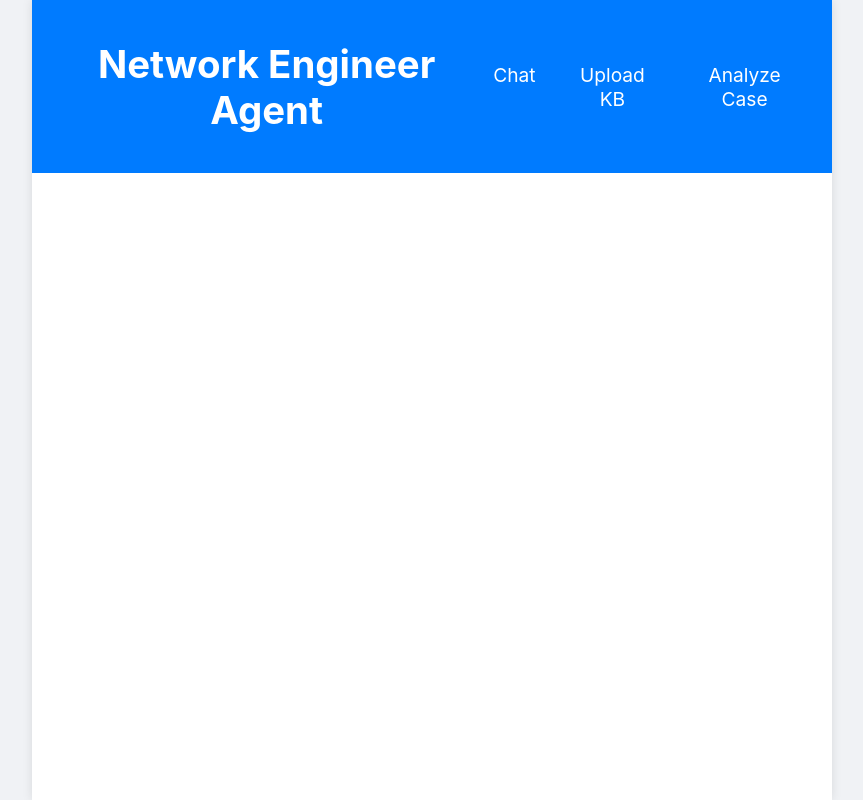
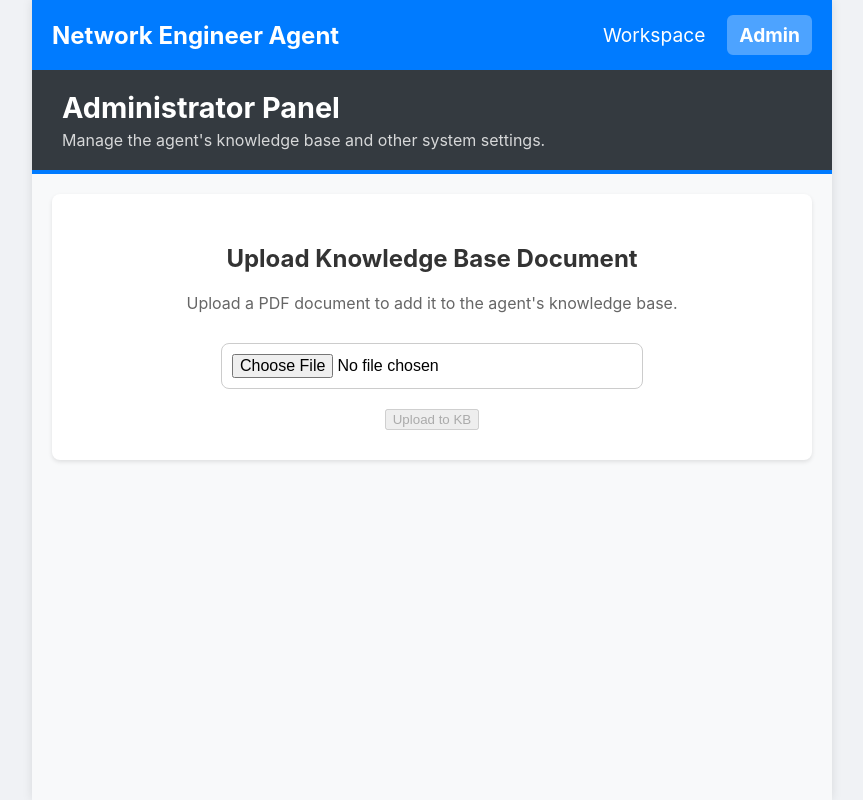
Before and after one commit to mazelcar/agentic-system-frontend, a React (Create React App) app: page /admin in a window 1280 px wide. Shown: the whole page, without its empty margins (208-1071 px from the left). Built offline with nearby package versions, Linux system fonts and the light colour scheme; no server answers.

Commit message:
creating admin screen

```diff
--- /dev/null
+++ b/src/AdminPage.css
@@ -0,0 +1,42 @@
+/* src/AdminPage.css */
+
+.admin-page-container {
+  display: flex;
+  flex-direction: column;
+  height: 100%;
+  background-color: #f8f9fa;
+}
+
+.admin-header {
+  background-color: #343a40;
+  color: white;
+  padding: 20px 30px;
+  border-bottom: 4px solid #007bff;
+}
+
+.admin-header h2 {
+  margin: 0;
+  font-size: 1.8rem;
+}
+
+.admin-header p {
+  margin: 5px 0 0;
+  opacity: 0.8;
+}
+
+.admin-content {
+  padding: 20px;
+  overflow-y: auto;
+  flex-grow: 1;
+}
+
+/* We can reuse some of the upload styles, but let's scope them
+   to be inside the admin page for better separation */
+.admin-content .upload-container {
+  background-color: #ffffff;
+  border-radius: 8px;
+  box-shadow: 0 2px 4px rgba(0,0,0,0.1);
+  padding: 30px;
+  max-width: 700px;
+  margin: 0 auto;
+}
--- /dev/null
+++ b/src/AdminPage.js
@@ -0,0 +1,20 @@
+// src/AdminPage.js
+import React from 'react';
+import Upload from './Upload';
+import './AdminPage.css';
+
+function AdminPage() {
+  return (
+    <div className="admin-page-container">
+      <div className="admin-header">
+        <h2>Administrator Panel</h2>
+        <p>Manage the agent's knowledge base and other system settings.</p>
+      </div>
+      <div className="admin-content">
+        <Upload />
+      </div>
+    </div>
+  );
+}
+
+export default AdminPage;
--- a/src/App.css
+++ b/src/App.css
@@ -36,6 +36,17 @@ body {
   align-items: center;
   width: 100%;
 }
+
+/* NEW STYLE FOR THE TITLE LINK */
+.nav-link-title {
+  color: white;
+  text-decoration: none;
+}
+.nav-link-title h1 {
+  margin: 0;
+  font-size: 1.5rem; /* Make title a bit bigger */
+}
+
 
 .navigation {
   display: flex;
--- a/src/App.js
+++ b/src/App.js
@@ -3,39 +3,47 @@
 import React from 'react';
 import { BrowserRouter as Router, Routes, Route, NavLink } from 'react-router-dom';
 import './App.css';
-import Chat from './Chat';
-import Upload from './Upload';
-import AnalyzeCase from './AnalyzeCase';
-import { CaseProvider } from './context/CaseContext';
+import './AdminPage.css'; // Import new CSS
+import Workspace from './Workspace'; // Import new Workspace component
+import AdminPage from './AdminPage'; // Import new AdminPage component
+import { CaseProvider, useCaseContext } from './context/CaseContext';
 
-function App() {
+// A new component for the header to access context
+function AppHeader() {
+  const { activeCaseId } = useCaseContext();
+
   return (
-    // Wrap the entire application in the CaseProvider
-    <CaseProvider>
-      <Router>
-        <div className="App">
     <div className="header">
       <div className="header-content">
-              <h1>Network Engineer Agent</h1>
+        <NavLink to="/" className="nav-link-title">
+          <h1>
+            {activeCaseId ? `Case: ${activeCaseId}` : 'Network Engineer Agent'}
+          </h1>
+        </NavLink>
         <nav className="navigation">
           <NavLink to="/" className={({ isActive }) => (isActive ? 'nav-link active' : 'nav-link')}>
-                  Chat
+            Workspace
           </NavLink>
-                <NavLink to="/upload" className={({ isActive }) => (isActive ? 'nav-link active' : 'nav-link')}>
-                  Upload KB
-                </NavLink>
-                <NavLink to="/analyze" className={({ isActive }) => (isActive ? 'nav-link active' : 'nav-link')}>
-                  Analyze Case
+          <NavLink to="/admin" className={({ isActive }) => (isActive ? 'nav-link active' : 'nav-link')}>
+            Admin
           </NavLink>
         </nav>
       </div>
     </div>
+  );
+}
 
+
+function App() {
+  return (
+    <CaseProvider>
+      <Router>
+        <div className="App">
+          <AppHeader />
           <div className="content-area">
             <Routes>
-              <Route path="/" element={<Chat />} />
-              <Route path="/upload" element={<Upload />} />
-              <Route path="/analyze" element={<AnalyzeCase />} />
+              <Route path="/" element={<Workspace />} />
+              <Route path="/admin" element={<AdminPage />} />
             </Routes>
           </div>
         </div>
--- a/src/Chat.js
+++ b/src/Workspace.js
@@ -1,4 +1,4 @@
-// src/Chat.js
+// src/Workspace.js
 
 import React, { useState, useEffect, useCallback, useRef } from 'react';
 import axios from 'axios';
@@ -6,11 +6,11 @@ import { useCaseContext } from './context/CaseContext';
 import TacSummary from './TacSummary';
 import NewCaseModal from './NewCaseModal';
 import SourceDocuments from './SourceDocuments';
-import EvidenceModal from './EvidenceModal'; // <-- IMPORT THE NEW COMPONENT
+import EvidenceModal from './EvidenceModal';
 
 const API_URL = process.env.REACT_APP_API_URL;
 
-function Chat() {
+function Workspace() {
   // Global state
   const { activeCaseId, setActiveCaseId } = useCaseContext();
 
@@ -26,7 +26,7 @@ function Chat() {
   const [userInput, setUserInput] = useState('');
   const [isProcessingAction, setIsProcessingAction] = useState(false);
   const [interactions, setInteractions] = useState([]);
-  const [viewingEvidence, setViewingEvidence] = useState(null); // <-- NEW STATE FOR MODAL
+  const [viewingEvidence, setViewingEvidence] = useState(null);
   const logContainerRef = useRef(null);
 
   const fetchCaseData = useCallback(async (id) => {
@@ -68,10 +68,8 @@ function Chat() {
   }, [activeCaseId, fetchCaseData]);
 
   useEffect(() => {
-    // This effect is for the interaction log, not the main summary scroll
     const logEl = logContainerRef.current;
     if (logEl) {
-      // A slight delay can help ensure the DOM has updated before we scroll
       setTimeout(() => {
         logEl.scrollTop = logEl.scrollHeight;
       }, 100);
@@ -115,6 +113,7 @@ function Chat() {
     }
   };
 
+  // This is the "Lobby" view, shown when no case is active
   const renderNoActiveCaseView = () => (
     <div className="no-case-view">
       <h2>Welcome to the Workspace</h2>
@@ -132,6 +131,7 @@ function Chat() {
     </div>
   );
 
+  // This is the "Active Case" view
   const renderWorkspaceView = () => (
     <>
       <div className="tac-summary-wrapper">
@@ -184,4 +184,4 @@ function Chat() {
   );
 }
 
-export default Chat;
+export default Workspace;
```
Also changed, not shown: Initial commands,.txt (added), frontend_context.txt. Lines whose indentation alone changed are shown as unchanged.
